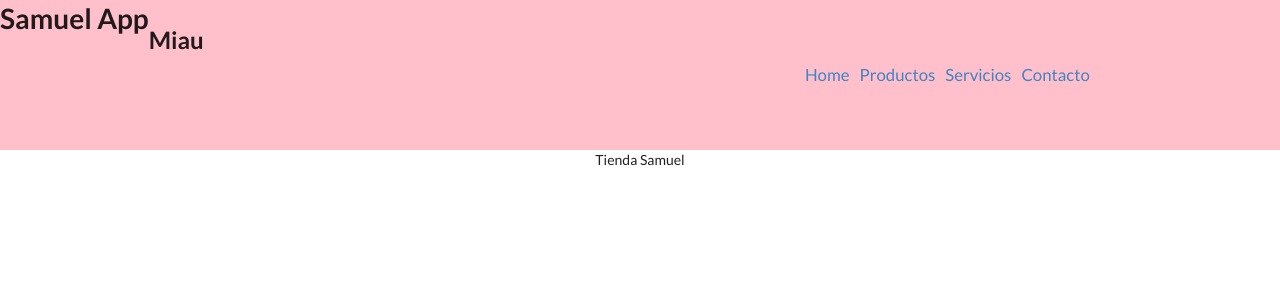
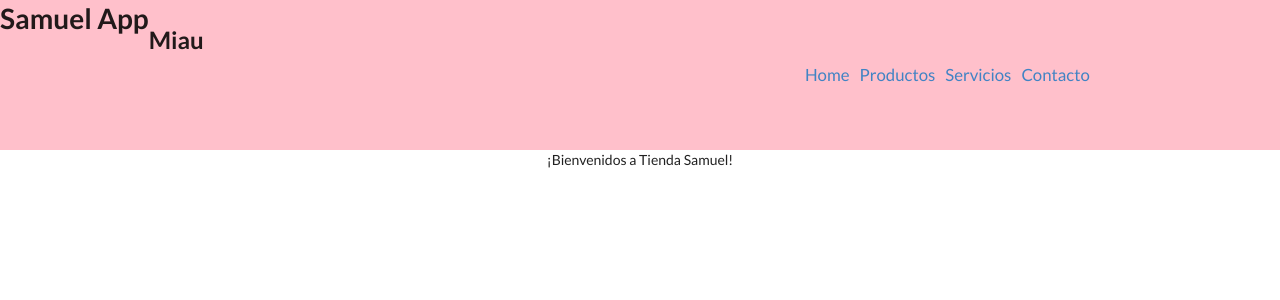
Before and after one commit to Paulina-super/pau-app, a React (Create React App) app: page / in a window 1280 px wide. Shown: the top 300 px of the page. Built offline with nearby package versions, Linux system fonts and the light colour scheme.

Commit message:
Reentrega

```diff
--- a/src/App.js
+++ b/src/App.js
@@ -9,7 +9,7 @@ function App() {
     <div className="App">
       <Header title='Samuel App'
       subtitle='Miau'/>
-      <ItemListContainer />
+      <ItemListContainer greeting='¡Bienvenidos a Tienda Samuel!'/>
     </div>
   );
 }
--- a/src/components/NavBar/ItemListContainer.js
+++ b/src/components/NavBar/ItemListContainer.js
@@ -1,9 +1,9 @@
 import React from 'react'
 
-const ItemListContainer = () => {
+const ItemListContainer = ({greeting}) => {
     return (
         <div>
-            <p>Tienda Samuel</p>
+            <p>{greeting}</p>
         </div>
     )
 }
```
